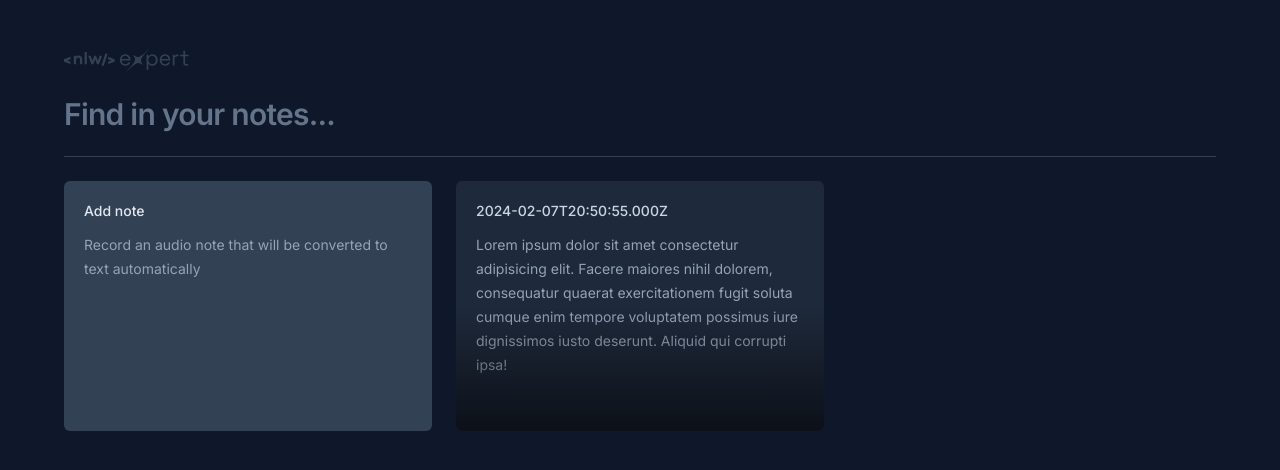
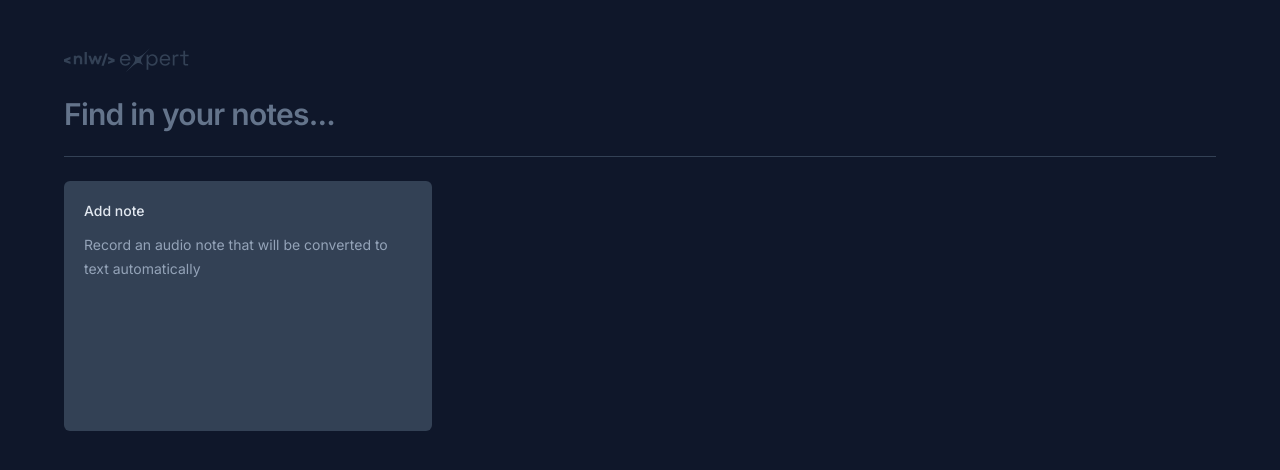
Before and after one commit to filipebteixeira98/expert-notes-web, a React (Vite) app: page / in a window 1280 px wide. Shown: the top 470 px of the page. Built offline with nearby package versions, Linux system fonts and the light colour scheme.

Commit message:
feat: add functionality that allows users to create a note and save it in component state

```diff
--- a/src/app.tsx
+++ b/src/app.tsx
@@ -1,9 +1,29 @@
-import logo from './assets/logo.svg'
+import { useState } from 'react'
 
 import { NewNoteCard } from './components/new-note-card'
 import { NoteCard } from './components/note-card'
 
+import logo from './assets/logo.svg'
+
+interface Note {
+  id: string
+  date: Date
+  content: string
+}
+
 export function App() {
+  const [notes, setNotes] = useState<Note[]>([])
+
+  function onNoteCreated(content: string) {
+    const newNote = {
+      id: crypto.randomUUID(),
+      date: new Date(),
+      content,
+    }
+
+    setNotes([newNote, ...notes])
+  }
+
   return (
     <div className="mx-auto max-w-6xl my-12 space-y-6">
       <img src={logo} alt="logo image" />
@@ -16,14 +36,10 @@
       </form>
       <div className="h-px bg-slate-700" />
       <div className="grid grid-cols-3 gap-6 auto-rows-[250px]">
-        <NewNoteCard />
-        <NoteCard
-          note={{
-            date: new Date(),
-            content:
-              'Lorem ipsum dolor sit amet consectetur adipisicing elit. Facere maiores nihil dolorem, consequatur quaerat exercitationem fugit soluta cumque enim tempore voluptatem possimus iure dignissimos iusto deserunt. Aliquid qui corrupti ipsa!',
-          }}
-        />
+        <NewNoteCard onNoteCreated={onNoteCreated} />
+        {notes.map((note) => {
+          return <NoteCard key={note.id} note={note} />
+        })}
       </div>
     </div>
   )
--- a/src/components/new-note-card.tsx
+++ b/src/components/new-note-card.tsx
@@ -1,18 +1,38 @@
-import { ChangeEvent, useState } from 'react'
+import { ChangeEvent, FormEvent, useState } from 'react'
 import * as Dialog from '@radix-ui/react-dialog'
 import { X } from 'lucide-react'
+import { toast } from 'sonner'
 
-export function NewNoteCard() {
+interface NewNoteCardProps {
+  onNoteCreated: (content: string) => void
+}
+
+export function NewNoteCard({ onNoteCreated }: NewNoteCardProps) {
   const [shouldShowOnboarding, setShouldShowOnboarding] = useState(true)
+  const [content, setContent] = useState('')
 
   function handleStartEditor() {
     setShouldShowOnboarding(false)
   }
 
   function handleContentChanged(event: ChangeEvent<HTMLTextAreaElement>) {
+    setContent(event.target.value)
+
     if (event.target.value === '') {
       setShouldShowOnboarding(true)
     }
+  }
+
+  function handleSaveNote(event: FormEvent) {
+    event.preventDefault()
+
+    onNoteCreated(content)
+
+    setContent('')
+
+    setShouldShowOnboarding(true)
+
+    toast.success('Note created successfully!')
   }
 
   return (
@@ -29,8 +49,11 @@
           <Dialog.Close className="absolute right-0 top-0 bg-slate-800 p-1.5 text-slate-400 hover:text-slate-100">
             <X className="size-5" />
           </Dialog.Close>
+          <form onSubmit={handleSaveNote} className="flex-1 flex flex-col">
             <div className="flex flex-1 flex-col gap-3 p-5">
-            <span className="text-sm font-medium text-slate-300">Add note</span>
+              <span className="text-sm font-medium text-slate-300">
+                Add note
+              </span>
               {shouldShowOnboarding ? (
                 <p className="text-sm leading-6 text-slate-400">
                   Start{' '}
@@ -50,15 +73,17 @@
                   autoFocus
                   className="text-sm leading-6 text-slate-400 bg-transparent resize-none flex-1 outline-none"
                   onChange={handleContentChanged}
+                  value={content}
                 />
               )}
             </div>
             <button
-            type="button"
+              type="submit"
               className="w-full bg-lime-400 py-4 text-center text-sm text-lime-950 outline-none font-medium hover:bg-lime-500"
             >
               Save note
             </button>
+          </form>
         </Dialog.Content>
       </Dialog.Portal>
     </Dialog.Root>
--- a/src/components/note-card.tsx
+++ b/src/components/note-card.tsx
@@ -15,7 +15,10 @@
     <Dialog.Root>
       <Dialog.Trigger className="rounded-md text-left flex flex-col bg-slate-800 p-5 gap-3 overflow-hidden relative outline-none hover:ring-2 hover:ring-slate-600 focus-visible:ring-2 focus-visible:ring-lime-400">
         <span className="text-sm font-medium text-slate-300">
-          {note.date.toISOString()}
+          {formatDistanceToNow(note.date, {
+            locale: enUS,
+            addSuffix: true,
+          })}
         </span>
         <p className="text-sm leading-6 text-slate-400">{note.content}</p>
         <div className="absolute bottom-0 left-0 right-0 h-1/2 bg-gradient-to-t from-black/60 to-black/0 pointer-events-none" />
```
Lines whose indentation alone changed are shown as unchanged.
